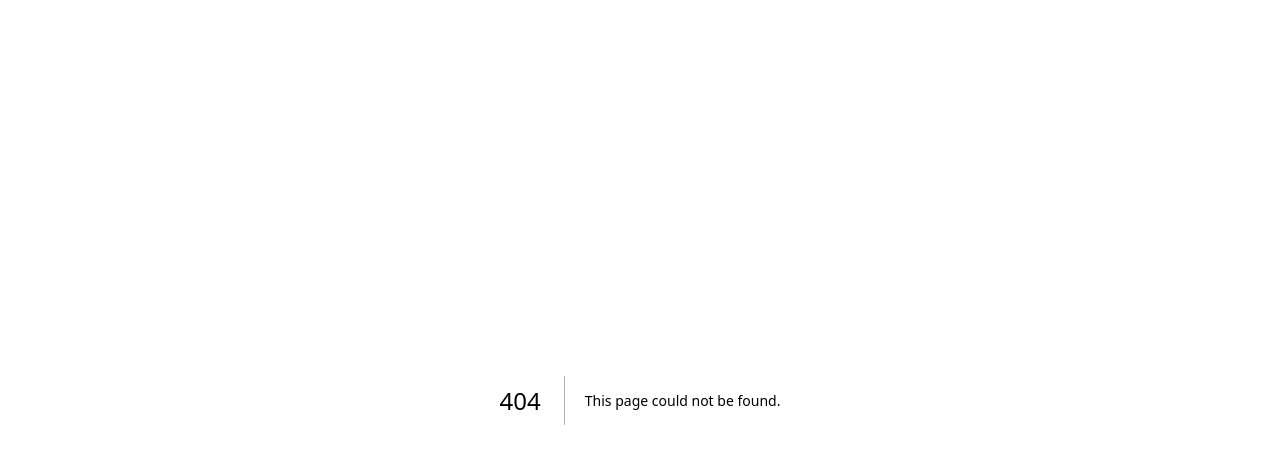
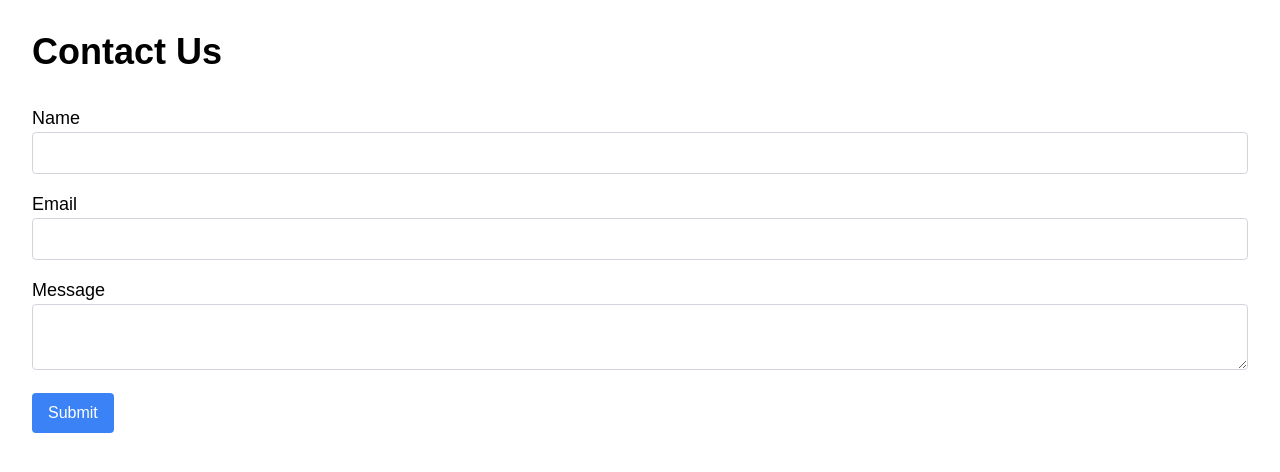
Before and after one commit to k25kar/GWOC_2025, a Next.js app: page /contact in a window 1280 px wide. Before the commit this address had no page. Shown: the top 472 px of the page. Built offline with nearby package versions, Linux system fonts and the light colour scheme.

Commit message:
Routing framework

```diff
--- /dev/null
+++ b/app/about/page.tsx
@@ -0,0 +1,14 @@
+'use client';
+
+import React from 'react';
+
+export default function About() {
+  return (
+    <div className="p-8">
+      <h1 className="text-4xl font-bold mb-8">About Us</h1>
+      <p className="text-lg">
+        We are a company dedicated to providing top-notch home services. Our team of professionals is here to help you with all your home needs.
+      </p>
+    </div>
+  );
+}
--- /dev/null
+++ b/app/contact/page.tsx
@@ -0,0 +1,26 @@
+'use client';
+
+import React from 'react';
+
+export default function Contact() {
+  return (
+    <div className="p-8">
+      <h1 className="text-4xl font-bold mb-8">Contact Us</h1>
+      <form className="space-y-4">
+        <div>
+          <label className="block text-lg">Name</label>
+          <input type="text" className="w-full p-2 border border-gray-300 rounded" />
+        </div>
+        <div>
+          <label className="block text-lg">Email</label>
+          <input type="email" className="w-full p-2 border border-gray-300 rounded" />
+        </div>
+        <div>
+          <label className="block text-lg">Message</label>
+          <textarea className="w-full p-2 border border-gray-300 rounded"></textarea>
+        </div>
+        <button type="submit" className="px-4 py-2 bg-blue-500 text-white rounded">Submit</button>
+      </form>
+    </div>
+  );
+}
--- a/app/page.tsx
+++ b/app/page.tsx
@@ -30,9 +30,9 @@ export default function Home() {
           priority
         />
         <nav className="flex gap-8">
-          <a href="#services" className="hover:underline">Services</a>
-          <a href="#about" className="hover:underline">About Us</a>
-          <a href="#contact" className="hover:underline">Contact</a>
+          <a href="/services" className="hover:underline">Services</a>
+          <a href="/about" className="hover:underline">About Us</a>
+          <a href="/contact" className="hover:underline">Contact</a>
         </nav>
       </header>
       <main className="flex flex-col gap-8 row-start-2 items-center sm:items-start text-center sm:text-left">
@@ -42,7 +42,7 @@ export default function Home() {
         </p>
         <a
           className="rounded-full border border-solid border-transparent transition-colors flex items-center justify-center bg-foreground text-background gap-2 hover:bg-[#383838] dark:hover:bg-[#ccc] text-sm sm:text-base h-10 sm:h-12 px-4 sm:px-5"
-          href="#services"
+          href="/services"
         >
           Explore Our Services
         </a>
--- /dev/null
+++ b/app/services/page.tsx
@@ -0,0 +1,16 @@
+'use client';
+
+import React from 'react';
+
+export default function Services() {
+  return (
+    <div className="p-8">
+      <h1 className="text-4xl font-bold mb-8">Our Services</h1>
+      <ul className="space-y-4">
+        <li><a href="/services/1" className="text-blue-500 hover:underline">Service 1</a></li>
+        <li><a href="/services/2" className="text-blue-500 hover:underline">Service 2</a></li>
+        <li><a href="/services/3" className="text-blue-500 hover:underline">Service 3</a></li>
+      </ul>
+    </div>
+  );
+}
```
